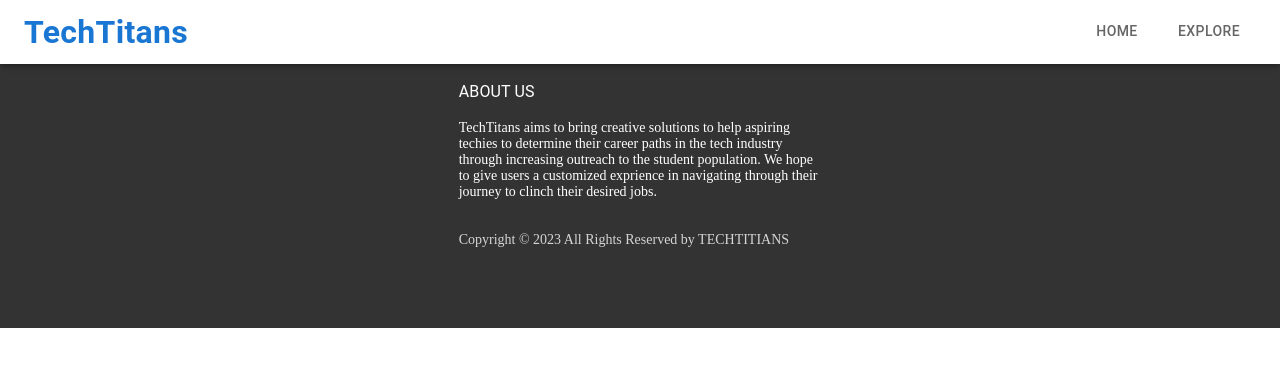
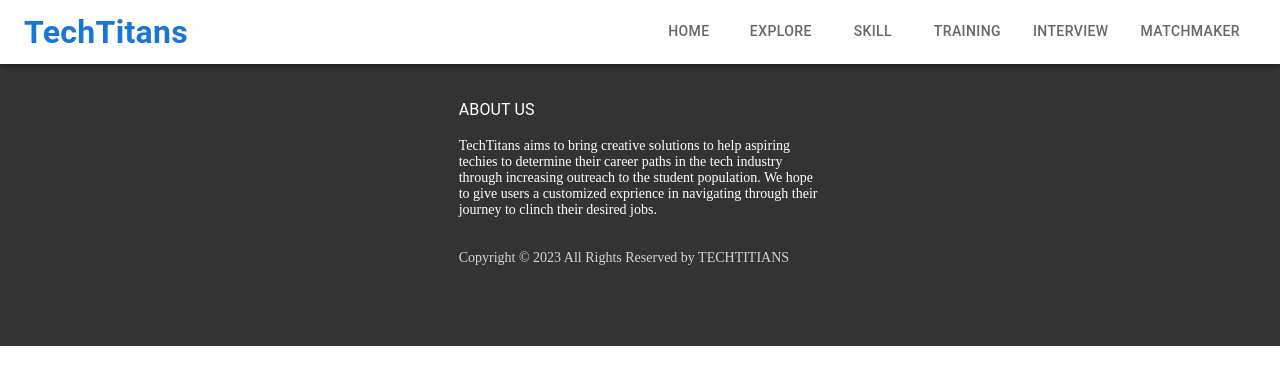
Before and after one commit to Purifish/TechTitans-techfest-project, a React (Create React App) app in the folder frontend/: page /interview in a window 1280 px wide. Shown: the top 384 px of the page. Built offline with nearby package versions, Linux system fonts and the light colour scheme.

Commit message:
setup pages

```diff
--- a/frontend/src/App.js
+++ b/frontend/src/App.js
@@ -2,7 +2,11 @@ import Home from "./pages/home/Home";
 import Explore from "./pages/explore/Explore";
 import Navbar from "./components/Navbar";
 import Footer from "./components/Footer";
+import Interview from "./pages/interview/Interview";
+import Skill from "./pages/skill/Skill";
+import Training from "./pages/training/Training";
 import { Routes, Route, BrowserRouter as Router } from "react-router-dom";
+import Matchmaker from "./pages/matchmaker/Matchmaker";
 
 function App() {
   return (
@@ -17,6 +21,10 @@ function App() {
             <Routes>
               <Route path="/" element={<Home />}></Route>
               <Route path="/explore" element={<Explore />}></Route>
+              <Route path="/skill" element={<Skill />}></Route>
+              <Route path="/interview" element={<Interview />}></Route>
+              <Route path="/training" element={<Training />}></Route>
+              <Route path="/matchmaker" element={<Matchmaker />}></Route>
             </Routes>
           </section>
 
--- a/frontend/src/components/Navbar.jsx
+++ b/frontend/src/components/Navbar.jsx
@@ -5,7 +5,7 @@ import { Link, useNavigate  } from 'react-router-dom';
 import MuiDrawer from './MuiDrawer';
 // import StoreIt from '../assets/storeIT.jpg'
 function Navbar() {
-    const linksArr = ["home", "explore"]
+    const linksArr = ["home", "explore", 'skill', 'training', 'interview', 'matchmaker']
     const [value, setValue] = useState()
     const navigate = useNavigate()
     const isNonMobileScreens = useMediaQuery("(min-width: 1000px)")
--- /dev/null
+++ b/frontend/src/pages/interview/Interview.jsx
@@ -0,0 +1,9 @@
+import React from 'react'
+
+function Interview() {
+  return (
+    <div>Interview</div>
+  )
+}
+
+export default Interview
--- /dev/null
+++ b/frontend/src/pages/matchmaker/Matchmaker.jsx
@@ -0,0 +1,9 @@
+import React from 'react'
+
+function Matchmaker() {
+  return (
+    <div>Matchmaker</div>
+  )
+}
+
+export default Matchmaker
--- /dev/null
+++ b/frontend/src/pages/skill/Skill.jsx
@@ -0,0 +1,9 @@
+import React from 'react'
+
+function Skill() {
+  return (
+    <div>Skill</div>
+  )
+}
+
+export default Skill
--- /dev/null
+++ b/frontend/src/pages/training/Training.jsx
@@ -0,0 +1,9 @@
+import React from 'react'
+
+function Training() {
+  return (
+    <div>Training</div>
+  )
+}
+
+export default Training
```
